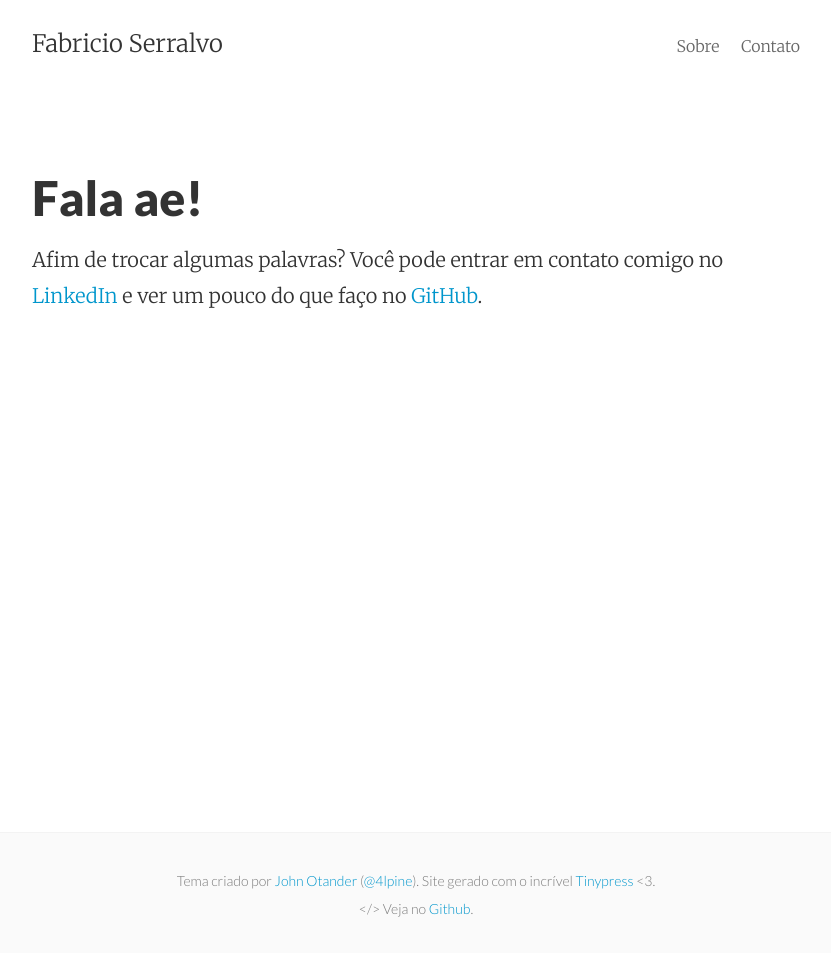
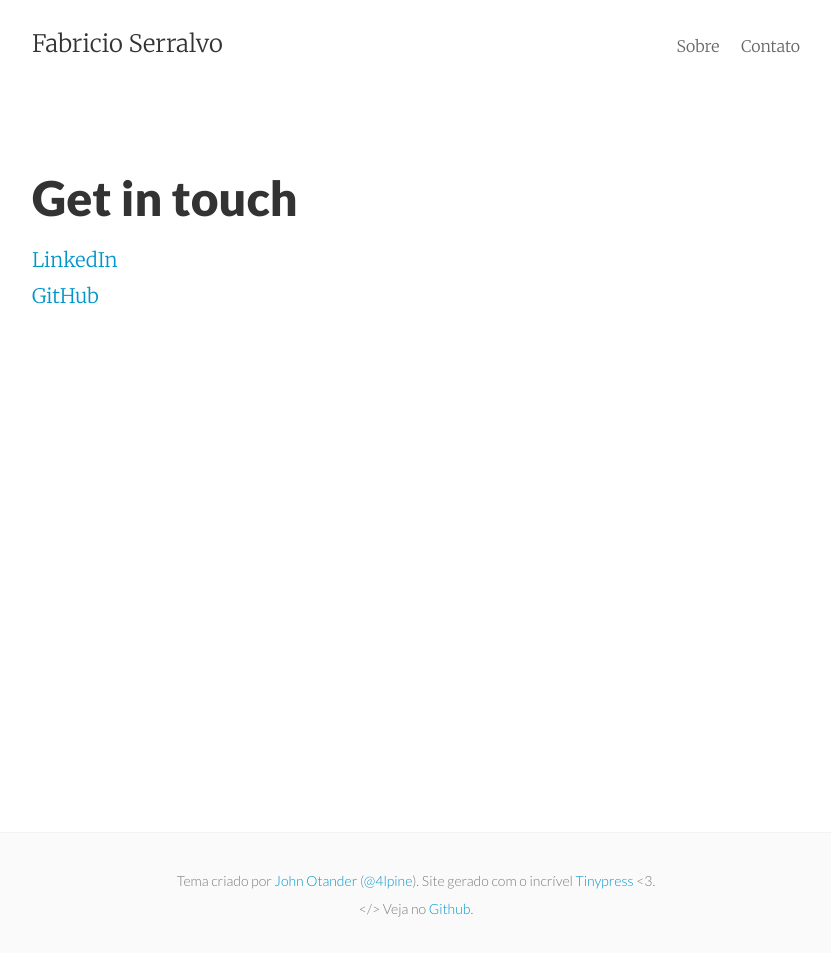
Before and after one commit to serralvo/serralvo.github.io, a Jekyll site: the page built from contact.html, in a window 1280 px wide. Shown: the whole page, without its empty margins (224-1055 px from the left). Built offline with Jekyll 4.4.1, drawn with Linux system fonts in a browser that asks for light colours.

Commit message:
Update contact.html

```diff
--- a/contact.html
+++ b/contact.html
@@ -1,9 +1,9 @@
 ---
 layout: page
-title: Fala ae!
+title: Get in touch
 permalink: /contact/
 ---
 
 <article class="post-content">
-  <p>Afim de trocar algumas palavras? Você pode entrar em contato comigo no <a href="https://br.linkedin.com/in/fabricioserralvo" target="_blank">LinkedIn</a> e ver um pouco do que faço no <a href="http://github.com/serralvo" target="_blank">GitHub</a>.</p>
+  <p><a href="https://br.linkedin.com/in/fabricioserralvo" target="_blank">LinkedIn</a><br/><a href="http://github.com/serralvo" target="_blank">GitHub</a></p>
 </article>
```
